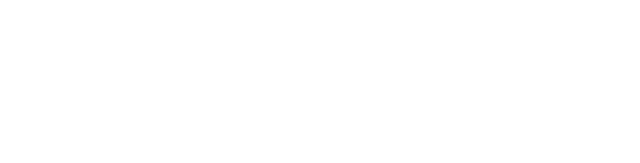
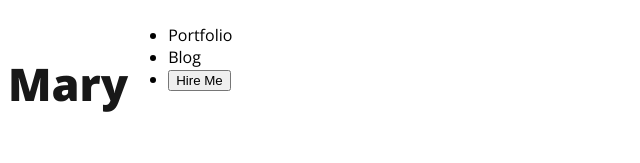
Before and after one commit to Anjuman-ara2828/webdeveloper-portfolio, a plain HTML site: page index.html in a window 1280 px wide. Shown: the whole page, without its empty margins (0-640 px from the left). Drawn offline with nearby package versions, Linux system fonts and the light colour scheme.

Commit message:
font added

```diff
--- a/index.html
+++ b/index.html
@@ -4,10 +4,21 @@
     <meta charset="UTF-8">
     <meta name="viewport" content="width=device-width, initial-scale=1.0">
     <title>Web Developer Portfolio</title>
+    <link rel="preconnect" href="https://fonts.googleapis.com">
+<link rel="preconnect" href="https://fonts.gstatic.com" crossorigin>
+<link href="https://fonts.googleapis.com/css2?family=Open+Sans:ital,wght@0,400;0,800;1,700&display=swap" rel="stylesheet">
+    <link rel="stylesheet" href="styles/portfolio.css">
 </head>
 <body>
     <header>
-
+    <nav>
+      <h3 class="nav-title">Ma<span class="">r</span>y</h3>
+      <ul>
+        <li>Portfolio</li>
+        <li>Blog</li>
+        <li><button>Hire Me</button></li>
+      </ul>
+    </nav>
     </header>
     <main>
 
--- /dev/null
+++ b/styles/portfolio.css
@@ -0,0 +1,14 @@
+/* common shared styles */
+body{
+    font-family: 'Open Sans', sans-serif;
+
+}
+/* nav related styles */
+nav{
+   display: flex;
+}
+.nav-title{
+    color: #181818;
+    font-size: 45px;
+    font-weight: 800;
+}
```
